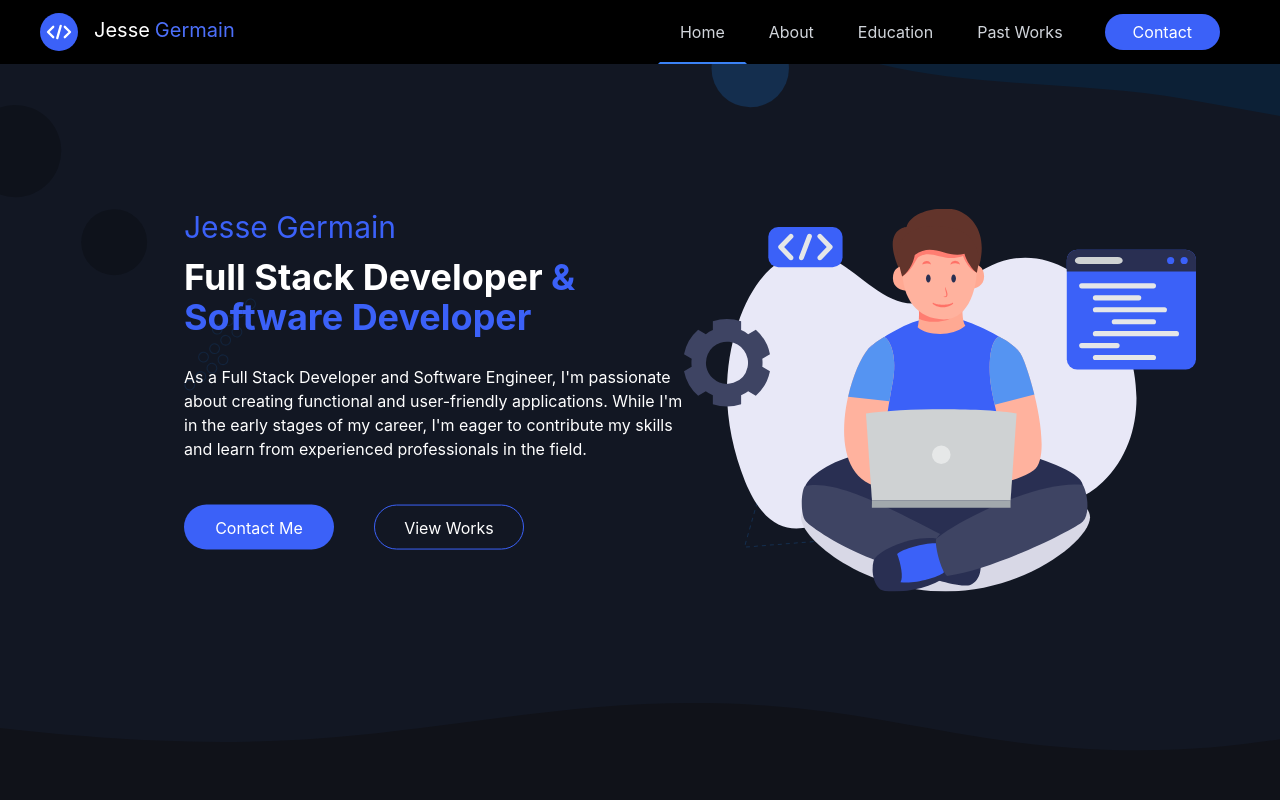
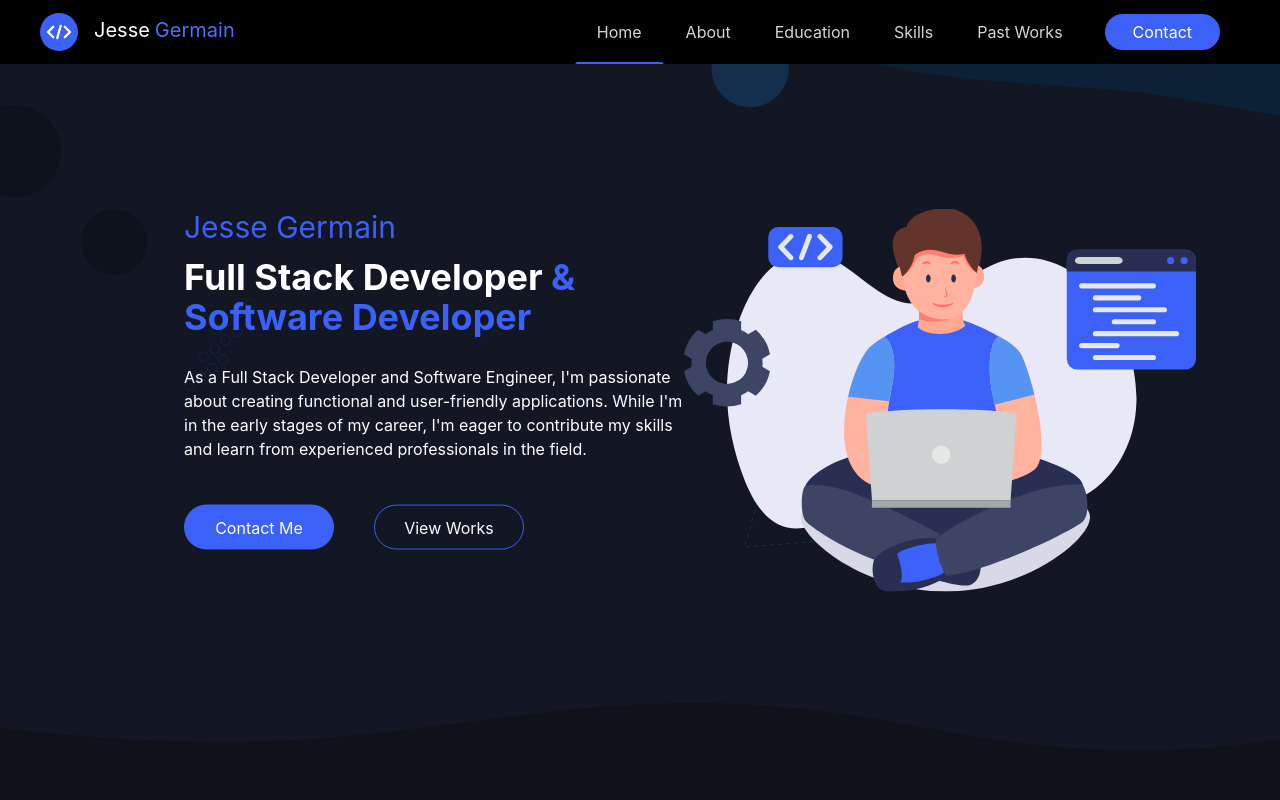
Before and after one commit to JGerVT/Portfolio, a React (Create React App) app: page / in a window 1280 px wide. Shown: the top 800 px of the page. Built offline with nearby package versions, Linux system fonts and the light colour scheme.

Commit message:
Made header links use reusable code

```diff
--- a/src/Pages/Header/Header.tsx
+++ b/src/Pages/Header/Header.tsx
@@ -15,18 +15,11 @@ export default function Header() {
 function Links() {
     return (
         <ul className="flex text-gray-300 h-full">
-            <li className="flex cursor-pointer h-full items-center px-5 border-2 border-transparent border-b-blue-500">
-                <p>Home</p>
-            </li>
-            <li className="flex cursor-pointer h-full items-center px-5 border-2  border-transparent">
-                <p>About</p>
-            </li>
-            <li className="flex cursor-pointer h-full items-center px-5 border-2  border-transparent">
-                <p>Education</p>
-            </li>
-            <li className="flex cursor-pointer h-full items-center px-5 border-2  border-transparent">
-                <p>Past Works</p>
-            </li>
+            <Links title="Home" isSelected />
+            <Links title="About" />
+            <Links title="Education" />
+            <Links title="Skills" />
+            <Links title="Past Works" />
             <li className="flex cursor-pointer h-full items-center px-5 text-white">
                 <div className="cursor-pointer bg-[#3b61f8] rounded-full px-7 h-[36px] flex items-center">
                     <p>Contact</p>
@@ -34,11 +27,28 @@ function Links() {
             </li>
         </ul>
     );
+
+    function Links(props: { title: string; isSelected?: boolean }) {
+        return (
+            <li
+                id={`Link-${props.title}`}
+                className="flex cursor-pointer h-full items-center px-5 border-2 border-transparent"
+                style={{
+                    borderBottom: props.isSelected ? "2px solid #3b61f8" : "",
+                }}
+            >
+                <p>{props.title}</p>
+            </li>
+        );
+    }
 }
 
 function LeftLogo() {
     return (
-        <div className="flex grow text-white items-center space-x-4 cursor-pointer" onClick={()=>{}}>
+        <div
+            className="flex grow text-white items-center space-x-4 cursor-pointer"
+            onClick={() => {}}
+        >
             <img src={Logo} alt="Logo" className="w-[38px]" />
             <div className="flex space-x-[5px] pb-1">
                 <p className="text-[20px]">Jesse</p>
```
